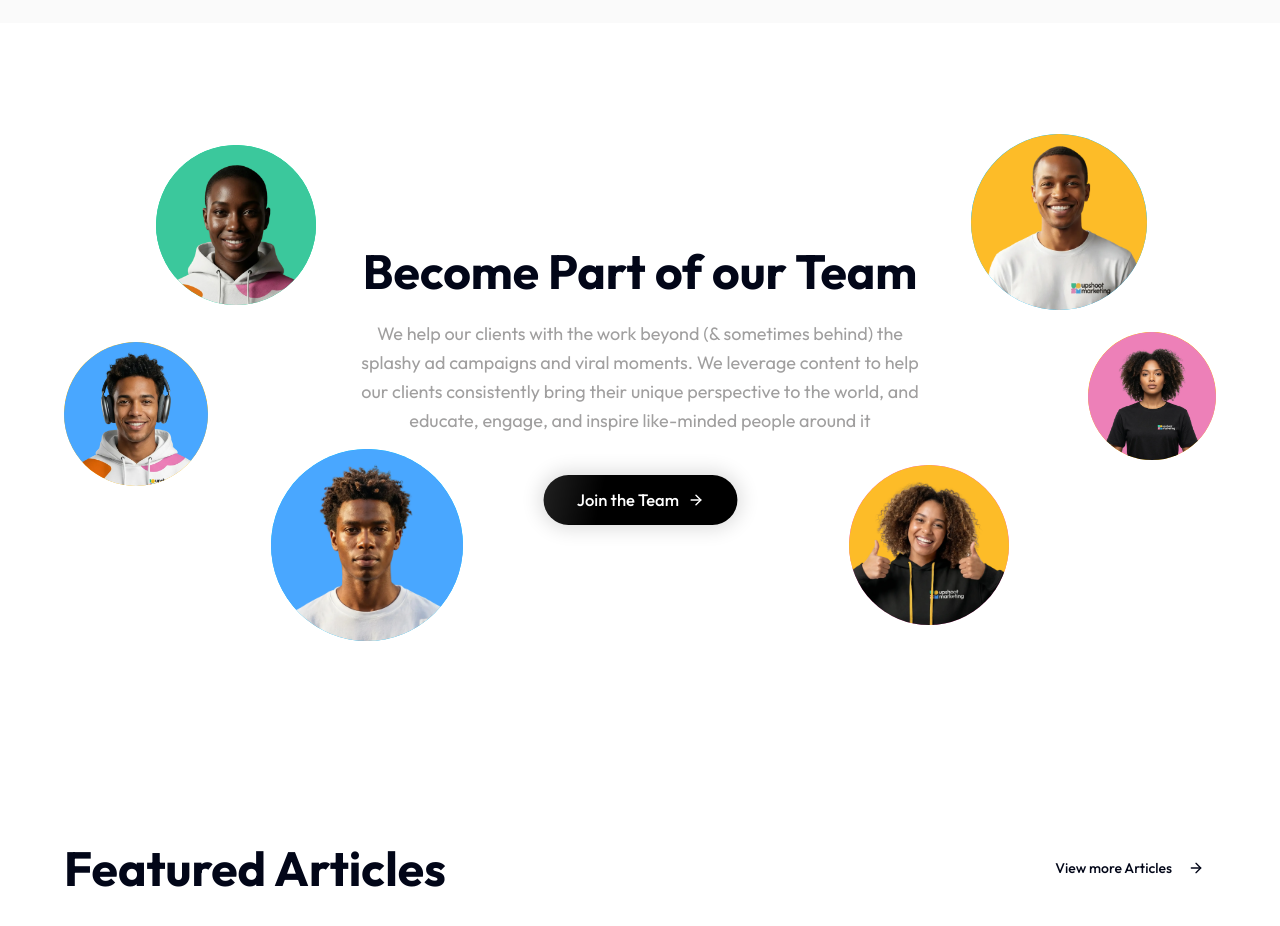
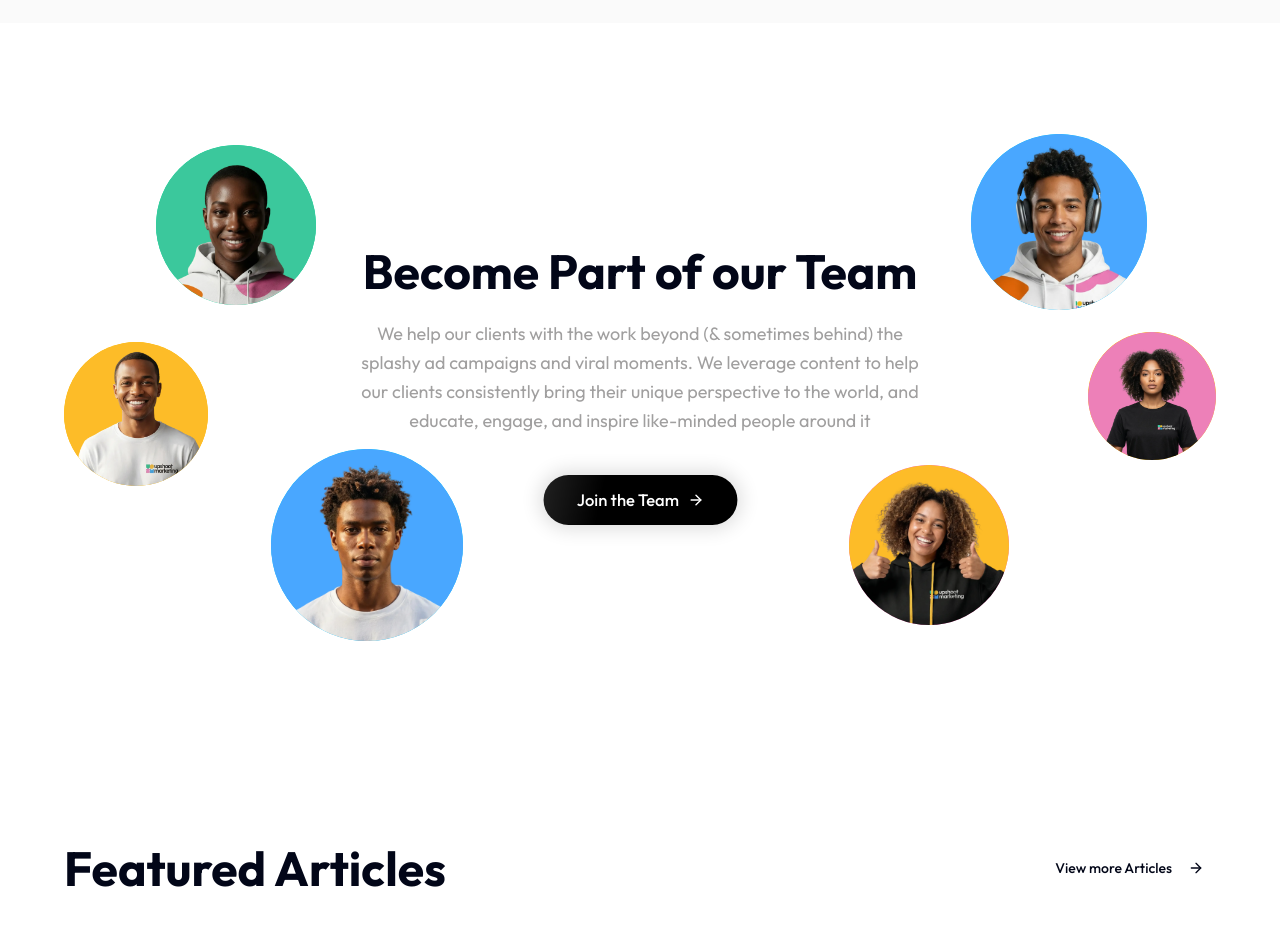
Before and after one commit to Ewosoft-Solutions/upshootmarketing, a Next.js app: page / in a window 1280 px wide. Shown: the part 4120-5046 px from the top of the page. Built offline with nearby package versions, Linux system fonts and the light colour scheme.

Commit message:
Join us done

```diff
--- a/app/components/sections/CTASection.tsx
+++ b/app/components/sections/CTASection.tsx
@@ -1,6 +1,7 @@
 'use client';
 
 import Image from 'next/image';
+import { motion } from 'framer-motion';
 import { AnimatedSection } from '@/app/components/ui/animated-section';
 import { ShimmerButton } from '@/app/components/ui/shimmer-button';
 import { cn } from '@/lib/utils';
@@ -44,47 +45,94 @@ const teamMembers = [
   },
 ];
 
+function TeamMemberCircle({ src, alt, bg, className, delay = 0 }: Readonly<{
+  src: string;
+  alt: string;
+  bg: string;
+  className?: string;
+  delay?: number;
+}>) {
+  return (
+    <motion.div
+      initial={{ opacity: 0, scale: 0 }}
+      whileInView={{ opacity: 1, scale: 1 }}
+      viewport={{ once: true, amount: 0.5 }}
+      transition={{
+        duration: 0.5,
+        delay,
+        ease: [0.34, 1.56, 0.64, 1],
+      }}
+      className={cn('relative rounded-full overflow-hidden', bg, className)}
+    >
+      <Image
+        src={src}
+        alt={alt}
+        fill
+        className='object-cover object-top'
+        sizes='(max-width: 768px) 80px, 192px'
+      />
+    </motion.div>
+  );
+}
+
+const topRow = teamMembers.slice(0, 3);
+const bottomRow = teamMembers.slice(3);
+
 export function CTASection() {
   return (
     <section className='py-24 container-px'>
       <div className='relative max-w-6xl mx-auto'>
-        {/* Team member circles — hidden on small screens */}
+        {/* Desktop: absolute positioned oblique circle */}
         <div className='hidden md:block'>
-          {teamMembers.map((member) => (
-            <div
+          {teamMembers.map((member, i) => (
+            <TeamMemberCircle
               key={member.src}
-              className={cn(
-                'absolute rounded-full overflow-hidden',
-                member.bg,
-                member.className,
-              )}
-            >
-              <Image
-                src={member.src}
-                alt={member.alt}
-                fill
-                className='object-cover object-top'
-                sizes='(max-width: 1024px) 144px, 192px'
-              />
-            </div>
+              {...member}
+              delay={i * 0.12}
+              className={cn('absolute', member.className)}
+            />
+          ))}
+        </div>
+
+        {/* Mobile: top row of 3 */}
+        <div className='flex md:hidden justify-center items-end gap-4 mb-8'>
+          {topRow.map((member, i) => (
+            <TeamMemberCircle
+              key={member.src}
+              {...member}
+              delay={i * 0.12}
+              className={cn('size-20', i === 1 && '-mb-3')}
+            />
           ))}
         </div>
 
         {/* Centered content */}
-        <div className='relative z-10 max-w-xl mx-auto text-center py-16 md:py-32'>
+        <div className='relative z-10 max-w-xl mx-auto text-center md:py-32'>
           <AnimatedSection animation='slideUp'>
             <h2 className='text-3xl md:text-5xl font-bold mb-6'>
               Become Part of our Team
             </h2>
             <p className='text-muted-foreground text-lg leading-relaxed mx-auto mb-10'>
               We help our clients with the work beyond (& sometimes behind) the
-              splashy ad campaigns and viral moments. We leverage content to help
-              our clients consistently bring their unique perspective to the
-              world, and educate, engage, and inspire like-minded people around
-              it
+              splashy ad campaigns and viral moments. We leverage content to
+              help our clients consistently bring their unique perspective to
+              the world, and educate, engage, and inspire like-minded people
+              around it
             </p>
             <ShimmerButton>Join the Team</ShimmerButton>
           </AnimatedSection>
+        </div>
+
+        {/* Mobile: bottom row of 3 */}
+        <div className='flex md:hidden justify-center items-start gap-4 mt-10'>
+          {bottomRow.map((member, i) => (
+            <TeamMemberCircle
+              key={member.src}
+              {...member}
+              delay={(i + 3) * 0.12}
+              className={cn('size-20', i === 1 && '-mt-3')}
+            />
+          ))}
         </div>
       </div>
     </section>
```
Also changed, not shown: public/assets/images/sections/cta/person-2.png, public/assets/images/sections/cta/person-3.png.
